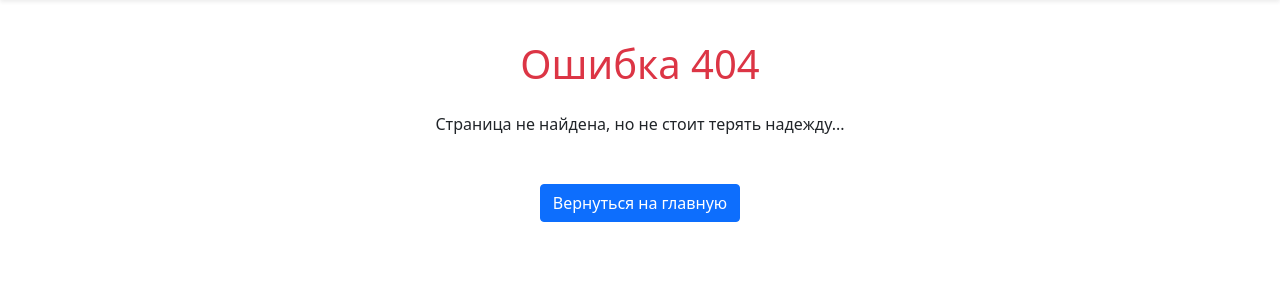
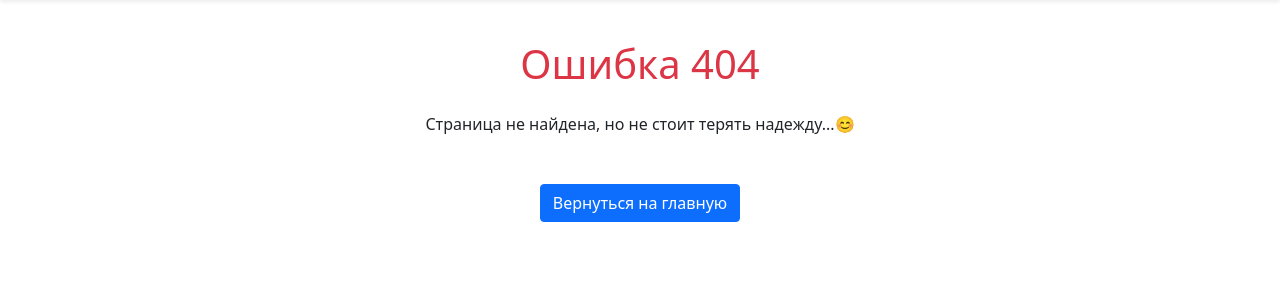
Before and after one commit to pullveryzator/yacut, a Flask app: template yacut/templates/404.html in a window 1280 px wide. Shown: the part 56-362 px from the top of the page. Run offline with Flask 3, Linux system fonts and the light colour scheme; the template is opened without the code that fills it, so the values that code supplies are empty; some libraries are stand-ins or nearby versions.

Commit message:
add UTF-8 charset Changes to be committed: 	modified:   yacut/templates/404.html 	modified:   yacut/templates/base.html

```diff
--- a/yacut/templates/404.html
+++ b/yacut/templates/404.html
@@ -3,7 +3,7 @@
 {% block content %}
 <section class="container my-5 px-4 text-center">
   <h1 class="text-danger">Ошибка 404</h1>
-    <p class="my-4">Страница не найдена, но не стоит терять надежду...</p>
+    <p class="my-4">Страница не найдена, но не стоит терять надежду...😊</p>
     <a href="{{ url_for('index_view') }}" class="btn btn-primary mt-4">Вернуться на главную</a>
 </section>
 {% endblock %}
--- a/yacut/templates/base.html
+++ b/yacut/templates/base.html
@@ -1,7 +1,7 @@
 <!DOCTYPE html>
+<meta charset="utf-8">
 <html lang="ru">
   <head>
-    <meta charset="utf-8">
     <meta name="viewport" content="width=device-width, initial-scale=1">
     <link rel="icon" href="{{ url_for('static', filename='img/fav/fav.ico') }}" type="image">
     <link rel="apple-touch-icon" sizes="180x180" href="{{ url_for('static', filename='img/fav/apple-touch-icon.png') }}">
```
